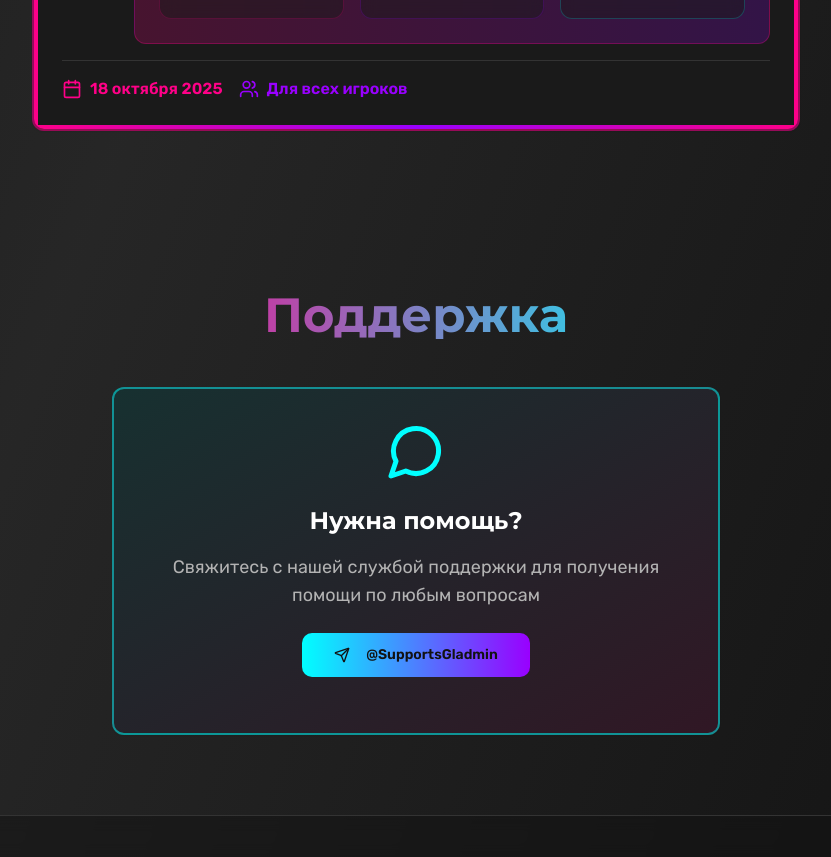
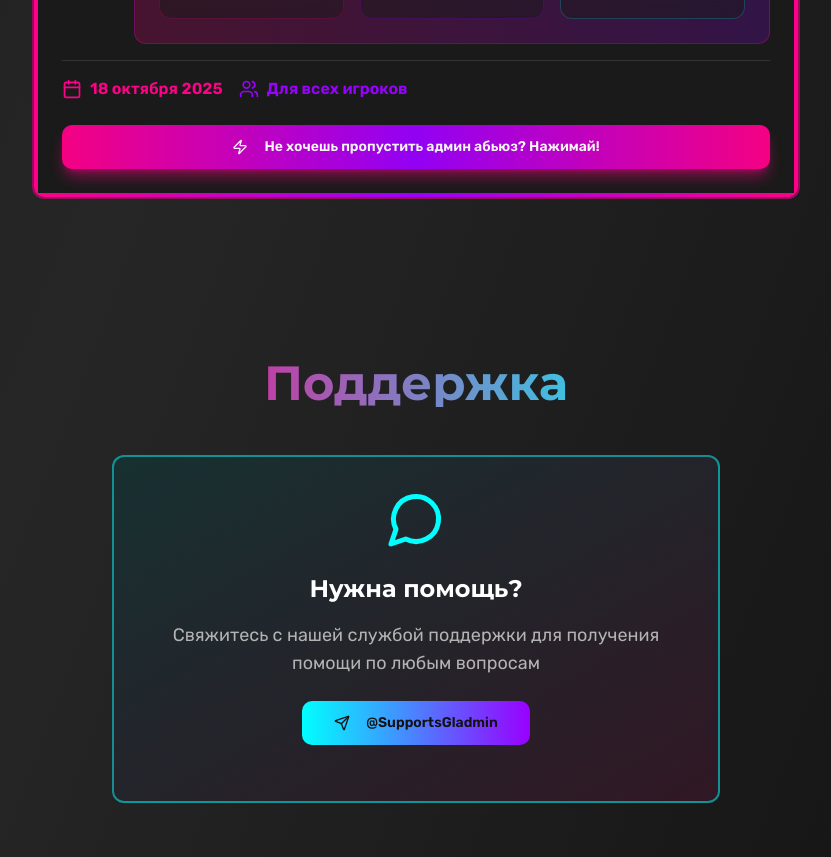
Before and after one commit to pr-poehali-dev/ilovebanstudios-website, a React (Vite) app: page / in a window 1280 px wide. Shown: the part 2320-3177 px from the top of the page, without its empty margins (224-1055 px from the left). Built offline with nearby package versions, Linux system fonts and the light colour scheme.

Commit message:
feat: добавить кнопку антиабьюза

```diff
--- a/src/pages/Index.tsx
+++ b/src/pages/Index.tsx
@@ -280,7 +280,7 @@ const Index = () => {
                       </div>
                     </div>
                   </div>
-                  <div className="flex items-center gap-4 pt-4 border-t border-border">
+                  <div className="flex items-center gap-4 pt-4 border-t border-border mb-6">
                     <div className="flex items-center gap-2 text-primary">
                       <Icon name="Calendar" size={20} />
                       <span className="font-semibold">18 октября 2025</span>
@@ -290,6 +290,16 @@ const Index = () => {
                       <span className="font-semibold">Для всех игроков</span>
                     </div>
                   </div>
+                  <Button
+                    className="w-full bg-gradient-to-r from-primary via-accent to-primary hover:scale-105 transition-transform text-white font-bold shadow-lg shadow-primary/50 animate-pulse"
+                    size="lg"
+                    asChild
+                  >
+                    <a href="https://landofgames.ru/articles/guides/28468-admin-abjuz-v-steal-a-brainrot-kogda-prohodit.html" target="_blank" rel="noopener noreferrer">
+                      <Icon name="Zap" size={20} className="mr-2" />
+                      Не хочешь пропустить админ абьюз? Нажимай!
+                    </a>
+                  </Button>
                 </div>
               </div>
             </Card>
```
